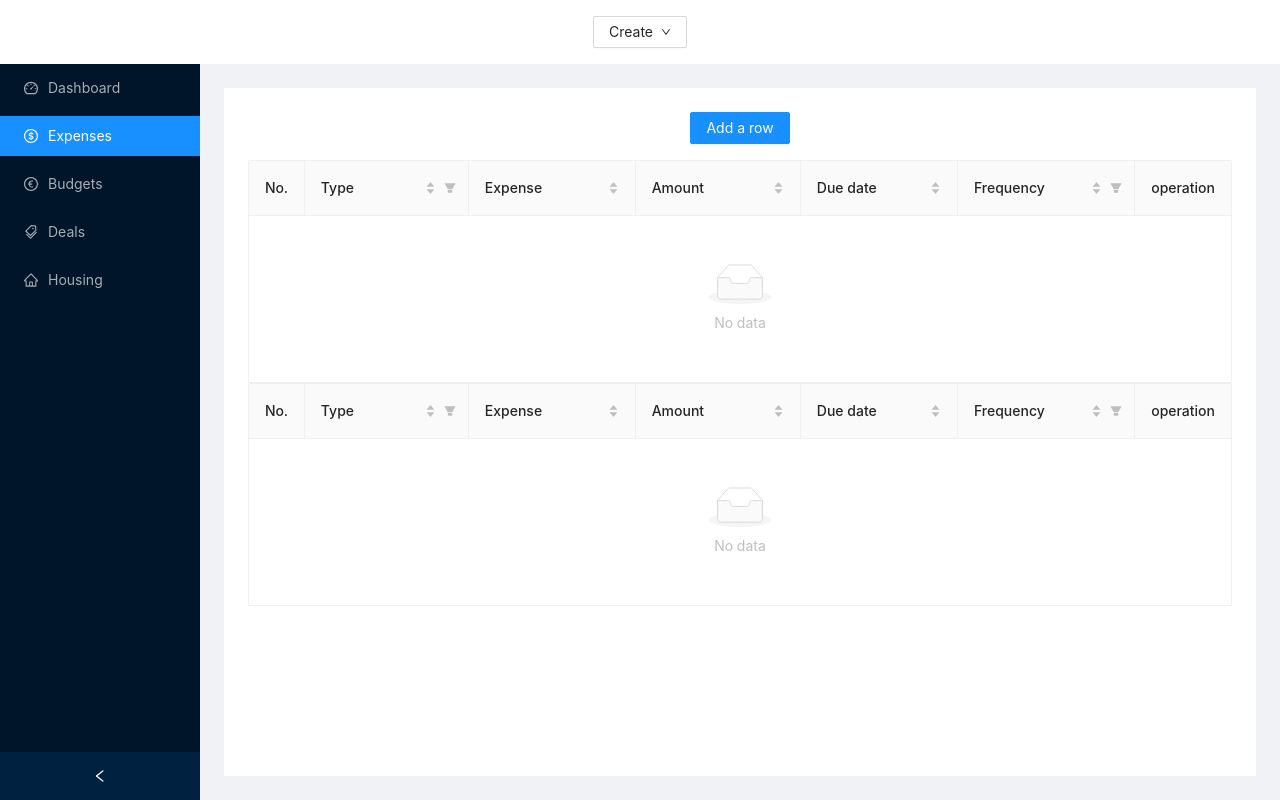
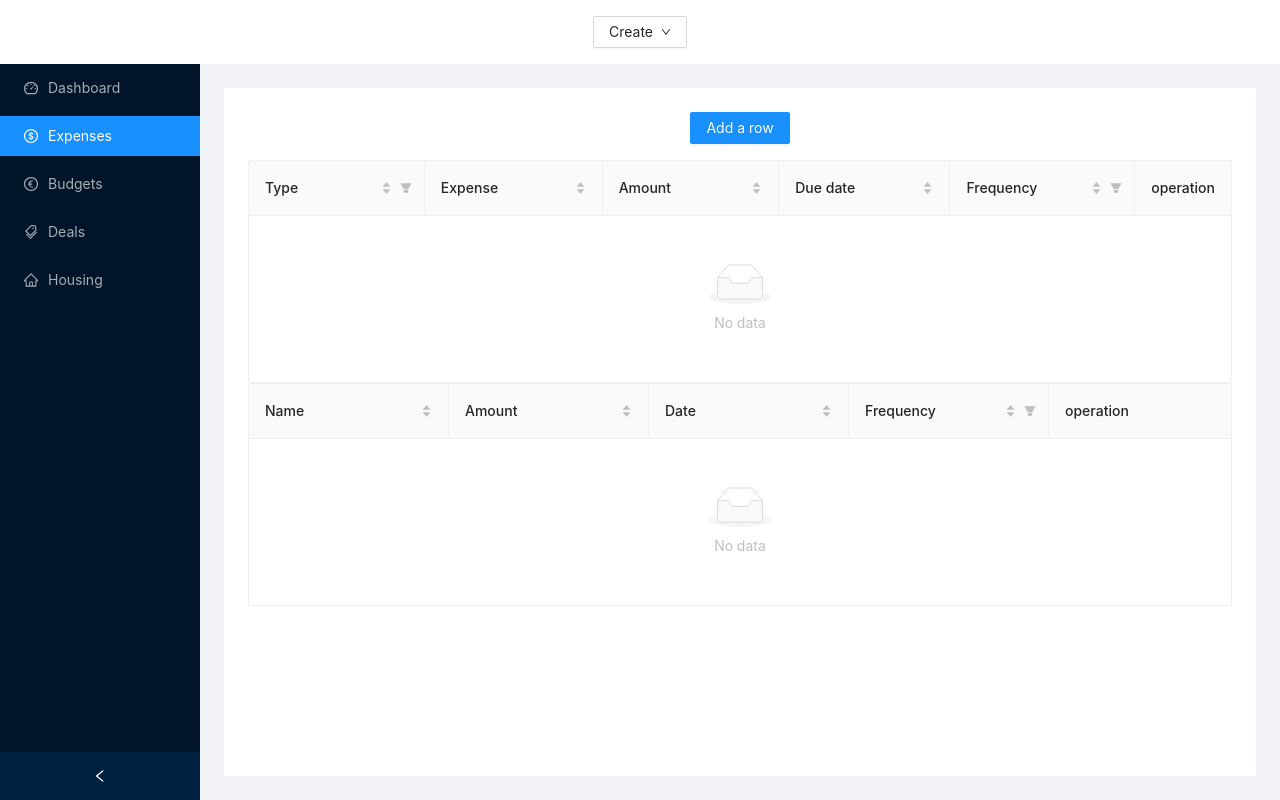
Before and after one commit to sagarthomas/studlife, a React (Create React App) app: page /expenses in a window 1280 px wide. Built offline with nearby package versions, Linux system fonts and the light colour scheme.

Commit message:
Fixed columns for income table and added income deletion func

```diff
--- a/src/components/ExpensePage.js
+++ b/src/components/ExpensePage.js
@@ -105,12 +105,6 @@ class ExpensePage extends React.Component {
     super(props);
     this.columns = [
       {
-        title: "No.",
-        dataIndex: "number",
-        key: "number",
-        width: 30,
-      },
-      {
         title: "Type",
         dataIndex: "type",
         key: "type",
@@ -180,7 +174,7 @@ class ExpensePage extends React.Component {
             <div>
               <Popconfirm
                 title="Are you sure to delete this expense"
-                onConfirm={() => this.handleDelete(record.key)}
+                onConfirm={() => this.handleDelete(record.name)}
               >
                 <a style={{ marginRight: 5 }}>Delete</a>
               </Popconfirm>
@@ -192,9 +186,80 @@ class ExpensePage extends React.Component {
       },
     ];
 
+    this.incomeColumns = [
+      {
+        title: "Name",
+        dataIndex: "name",
+        key: "name",
+        width: 200,
+        sorter: (a, b) => a.name.length - b.name.length,
+      },
+      {
+        title: "Amount",
+        dataIndex: "amount",
+        width: 200,
+        sorter: (a, b) => a.amount - b.amount,
+      },
+      {
+        title: "Date",
+        dataIndex: "ddate",
+        key: "ddate",
+        width: 200,
+        sorter: (a, b) => new Date(a.ddate) - new Date(b.ddate),
+      },
+      {
+        title: "Frequency",
+        dataIndex: "frequency",
+        key: "frequency",
+        width: 200,
+        sorter: (a, b) => a.frequency.length - b.frequency.length,
+        filters: [
+          {
+            text: "Monthly",
+            value: "Monthly",
+          },
+          {
+            text: "Bi-weekly",
+            value: "Bi-weekly",
+          },
+          {
+            text: "Yearly",
+            value: "Yearly",
+          },
+          {
+            text: "Once",
+            value: "Once",
+          },
+          {
+            text: "Weekly",
+            value: "Weekly",
+          },
+        ],
+        onFilter: (value, record) => record.frequency.indexOf(value) === 0,
+      },
+      {
+        title: "operation",
+        dataIndex: "operation",
+        render: (text, record) =>
+          this.state.dataSource2.length >= 1 ? (
+            <div>
+              <Popconfirm
+                title="Are you sure to delete this income"
+                onConfirm={() => this.handleDeleteIncome(record.key)}
+              >
+                <a style={{ marginRight: 5 }}>Delete</a>
+              </Popconfirm>
+              <Popconfirm title="Are you sure to edit this income?">
+                <a>Edit</a>
+              </Popconfirm>
+            </div>
+          ) : null,
+      },
+    ];
+
     this.state = {
       dataSource: this.props.expenses.map((val) => ({
-        number: "-",
+        key: keyForItem,
         type: val.category,
         expense: val.name,
         amount: -val.amount,
@@ -202,9 +267,8 @@ class ExpensePage extends React.Component {
         frequency: val.frequency,
       })),
       dataSource2: this.props.incomes.map((val) => ({
-        number: "-",
-        type: val.category,
-        expense: val.name,
+        key: keyForItem,
+        name: val.name,
         amount: val.amount,
         ddate: val.date.format("L"),
         frequency: val.frequency,
@@ -217,19 +281,7 @@ class ExpensePage extends React.Component {
     if (this.props.expenses !== prevProps.expenses) {
       this.setState(() => ({
         dataSource: this.props.expenses.map((val) => ({
-          number: "-",
-          type: val.category,
-          expense: val.name,
-          amount: -val.amount,
-          ddate: val.date.format("L"),
-          frequency: val.frequency,
-        })),
-      }));
-    }
-    if (this.props.incomes !== prevProps.incomes) {
-      this.setState(() => ({
-        dataSource2: this.props.incomes.map((val) => ({
-          number: "-",
+          key: keyForItem,
           type: val.category,
           expense: val.name,
           amount: val.amount,
@@ -237,13 +289,35 @@ class ExpensePage extends React.Component {
           frequency: val.frequency,
         })),
       }));
+      this.setState({count: this.state.count + 1});
+      keyForItem += 1;
+    }
+    if (this.props.incomes !== prevProps.incomes) {
+      this.setState(() => ({
+        dataSource2: this.props.incomes.map((val) => ({
+          key: keyForItem,
+          name: val.name,
+          amount: val.amount,
+          ddate: val.date.format("L"),
+          frequency: val.frequency,
+        })),
+      }));
+      keyForItem += 1;
     }
   }
 
-  handleDelete = (key) => {
+  handleDelete = (name) => {
     const dataSource = [...this.state.dataSource];
     this.setState({
-      dataSource: dataSource.filter((item) => item.key !== key),
+      dataSource: dataSource.filter((item) => item.name != name),
+      count: this.state.count - 1,
+    });
+  };
+
+  handleDeleteIncome = (name) => {
+    const dataSource = [...this.state.dataSource2];
+    this.setState({
+      dataSource2: dataSource.filter((item) => item.name != name),
       count: this.state.count - 1,
     });
   };
@@ -301,6 +375,21 @@ class ExpensePage extends React.Component {
         }),
       };
     });
+    const incomeColumns = this.incomeColumns.map((col) => {
+      if (!col.editable) {
+        return col;
+      }
+      return {
+        ...col,
+        onCell: (record) => ({
+          record,
+          editable: col.editable,
+          dataIndex: col.dataIndex,
+          title: col.title,
+          handleSave: this.handleSave,
+        }),
+      };
+    });
     return (
       <div>
         <Button
@@ -323,7 +412,7 @@ class ExpensePage extends React.Component {
           rowClassName={() => "editable-row"}
           bordered
           dataSource={dataSource2}
-          columns={columns}
+          columns={incomeColumns}
         />
       </div>
     );
```
